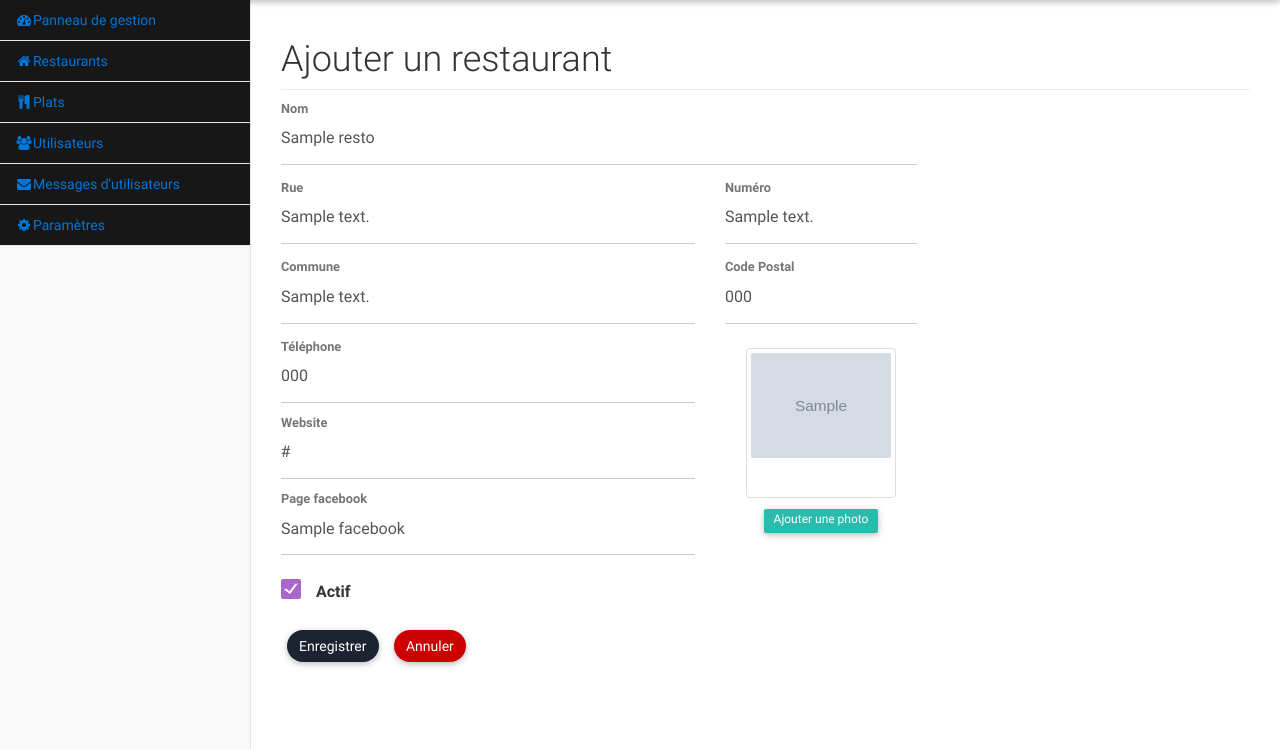
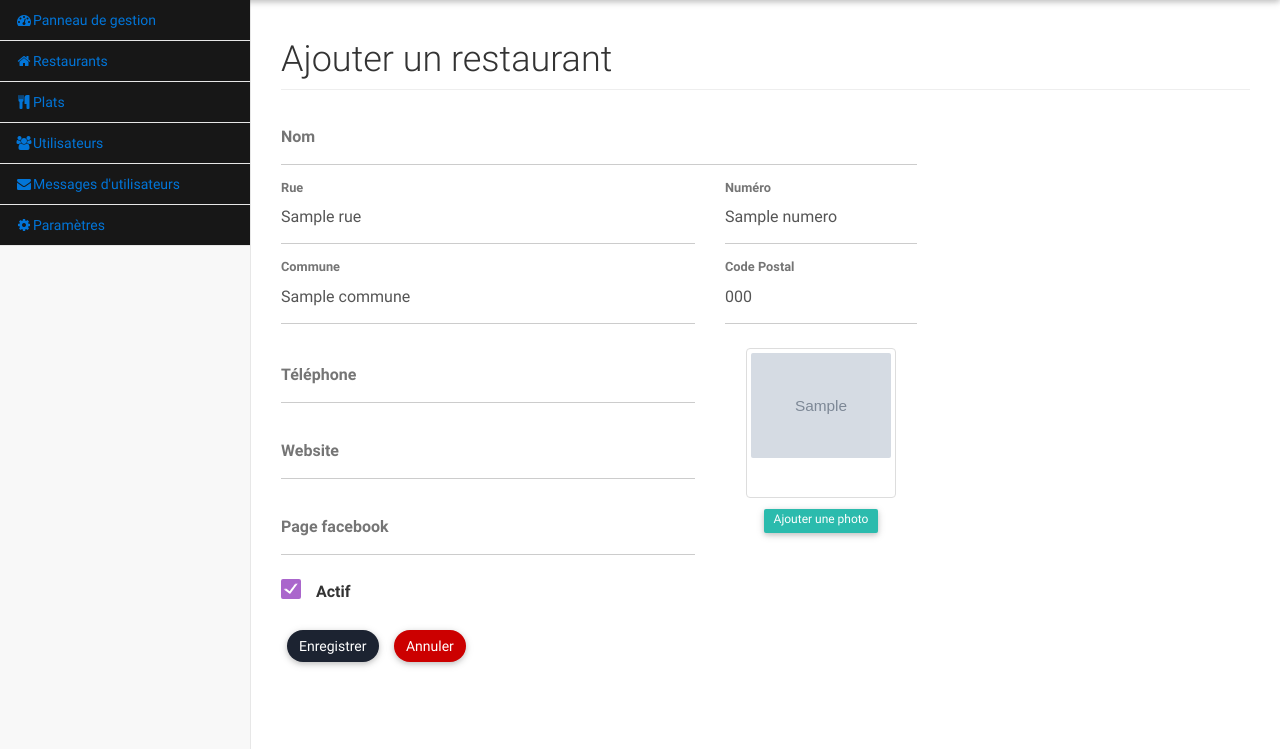
Before and after one commit to rmedard/egourmet, a Laravel app: template resources/views/admin/data/restos/create.blade.php in a window 1280 px wide. Shown: the part 51-800 px from the top of the page. Run offline with Laravel 8, Linux system fonts and the light colour scheme; the template is opened without the code that fills it: most values are stand-ins (such as "Sample title", 1, 10 or a date in 2020); grey boxes marked "Sample" are stand-in pictures; settings files or empty folders that the repository lacks are supplied; parts of the project's set-up code (start-up, migrations or seed data) failed here and were passed over; some libraries are stand-ins or nearby versions.

Commit message:
First online

```diff
--- a/public/js/admin_custom.js
+++ b/public/js/admin_custom.js
@@ -5,3 +5,4 @@ $('[data-toggle="tooltip"]').tooltip();
 $('ul.pagination').addClass('pg-darkgrey')
 $('ul.pagination > li').addClass('page-item');
 $('ul.pagination > li > a').addClass('page-link');
+$('.alert-success').delay(3000).slideUp(300);
--- a/resources/lang/fr/messages.php
+++ b/resources/lang/fr/messages.php
@@ -25,4 +25,5 @@ return [
     /*Success messages*/
     'evaluation_success' => 'Merci pour votre évaluation! Nous reprendrons contact avec vous si vous faites partie des heureux gagnants du Bongo',
     'resto_creat_success' => 'Merci, le nouveau restaurant est enregisté!',
+    'resto_update_success' => 'Merci, le restaurant est mis à jour!',
 ];
--- a/resources/views/admin/data/restos/edit.blade.php
+++ b/resources/views/admin/data/restos/edit.blade.php
@@ -18,7 +18,7 @@
                     </ul>
                 </div>
             @endif
-            {!! Form::open($resto, ['route' => ['any.restos.update', $resto['id']],'files' => true, 'method' => 'PATCH']) !!}
+            {!! Form::model($resto, ['route' => ['restos.update', $resto['id']],'files' => true, 'method' => 'PATCH']) !!}
 
                 @include('admin.data.restos.form')
             <fieldset class="form-group">
--- a/resources/views/admin/data/restos/form.blade.php
+++ b/resources/views/admin/data/restos/form.blade.php
@@ -1,30 +1,30 @@
 
 <div class="md-form">
-    {{Form::text('name', isset($resto) ? $resto['name'] : null, ['class' => 'form-control validate', 'id' => 'resto-form-name'])}}
+    {{Form::text('name', null, ['class' => 'form-control validate', 'id' => 'resto-form-name'])}}
     <label for="resto-form-name" class="">{{trans('gui.model.name')}}</label>
 </div>
 <div class="row">
     <div class="col-md-8">
         <div class="md-form">
-            {{Form::text('rue', isset($resto) ? $resto['address.rue'] : null, ['class' => 'form-control validate', 'id' => 'resto-form-rue'])}}
+            {{Form::text('rue', isset($resto) ? $resto->address->rue : null, ['class' => 'form-control validate', 'id' => 'resto-form-rue'])}}
             <label for="resto-form-rue" class="">{{trans('gui.street')}}</label>
         </div>
     </div>
     <div class="col-md-4">
         <div class="md-form">
-            {{Form::text('numero', isset($resto) ? $resto['address.numero'] : null, ['class' => 'form-control validate', 'id' => 'resto-form-numero'])}}
+            {{Form::text('numero', isset($resto) ? $resto->address->numero : null, ['class' => 'form-control validate', 'id' => 'resto-form-numero'])}}
             <label for="resto-form-numero" class="">{{trans('gui.number')}}</label>
         </div>
     </div>
     <div class="col-md-8">
         <div class="md-form">
-            {{Form::text('commune', isset($resto) ? $resto['address.commune'] : null, ['class' => 'form-control validate', 'id' => 'resto-form-commune'])}}
+            {{Form::text('commune', isset($resto) ? $resto->address->commune : null, ['class' => 'form-control validate', 'id' => 'resto-form-commune'])}}
             <label for="resto-form-commune" class="">{{trans('gui.commune')}}</label>
         </div>
     </div>
     <div class="col-md-4">
         <div class="md-form">
-            {{Form::text('zip', isset($resto) ? $resto['address.codepostal'] : null, ['class' => 'form-control validate', 'id' => 'resto-form-zip'])}}
+            {{Form::text('zip', isset($resto) ? $resto->address->codepostal : null, ['class' => 'form-control validate', 'id' => 'resto-form-zip'])}}
             <label for="resto-form-zip" class="">{{trans('gui.zip')}}</label>
         </div>
     </div>
@@ -32,23 +32,22 @@
 <div class="row">
     <div class="col-md-8">
         <div class="md-form">
-            {{Form::text('tel', isset($resto) ? $resto['tel'] : null, ['class' => 'form-control validate', 'id' => 'resto-form-tel'])}}
+            {{Form::text('tel', null, ['class' => 'form-control validate', 'id' => 'resto-form-tel'])}}
             <label for="resto-form-tel" class="">{{trans('gui.tel')}}</label>
         </div>
         <div class="md-form">
-            {{Form::text('website', isset($resto) ? $resto['website'] : null, ['class' => 'form-control validate', 'id' => 'resto-form-website'])}}
+            {{Form::text('website', null, ['class' => 'form-control validate', 'id' => 'resto-form-website'])}}
             <label for="resto-form-website" class="">{{trans('gui.website')}}</label>
         </div>
         <div class="md-form">
-            {{Form::text('facebook', isset($resto) ? $resto['facebook'] : null, ['class' => 'form-control validate', 'id' => 'resto-form-facebook'])}}
+            {{Form::text('facebook', null, ['class' => 'form-control validate', 'id' => 'resto-form-facebook'])}}
             <label for="resto-form-facebook" class="">{{trans('gui.facebook')}}</label>
         </div>
     </div>
     <div class="col-md-4" style="text-align: center;">
         <div class="fileinput fileinput-new" data-provides="fileinput">
             <div class="fileinput-new thumbnail" style="width: 150px; height: 150px;">
-                <?php $photo = isset($resto['mainphoto']) ? $resto['mainphoto'] : config('constants.noresto') ?>
-                {!! Html::image($photo, 'Choose photo', ['width' => 150, 'height' => 150]) !!}
+                {!! Html::image(isset($resto) ? $resto->mainphoto : config('constants.noresto'), 'Choose photo', ['width' => 150, 'height' => 150]) !!}
             </div>
             <div class="fileinput-preview fileinput-exists thumbnail" style="width: auto; max-height: 170px;"></div>
             <div class="text-center">
--- a/routes/web.php
+++ b/routes/web.php
@@ -39,8 +39,6 @@ Route::group(['middleware' => ['auth'], 'prefix' => 'admin'], function (){
 
     Route::resource('restos', 'RestosController');
 
-    Route::patch('/restos/{id}', 'RestosController@update')->name('any.restos.update');
-
     Route::resource('cuisines', 'CuisinesController');
 
     Route::get('messages', 'MessagesController@index')->name('messages.index');
```
Also changed, not shown: app/Http/Controllers/RestosController.php (+28 -9 lines).
